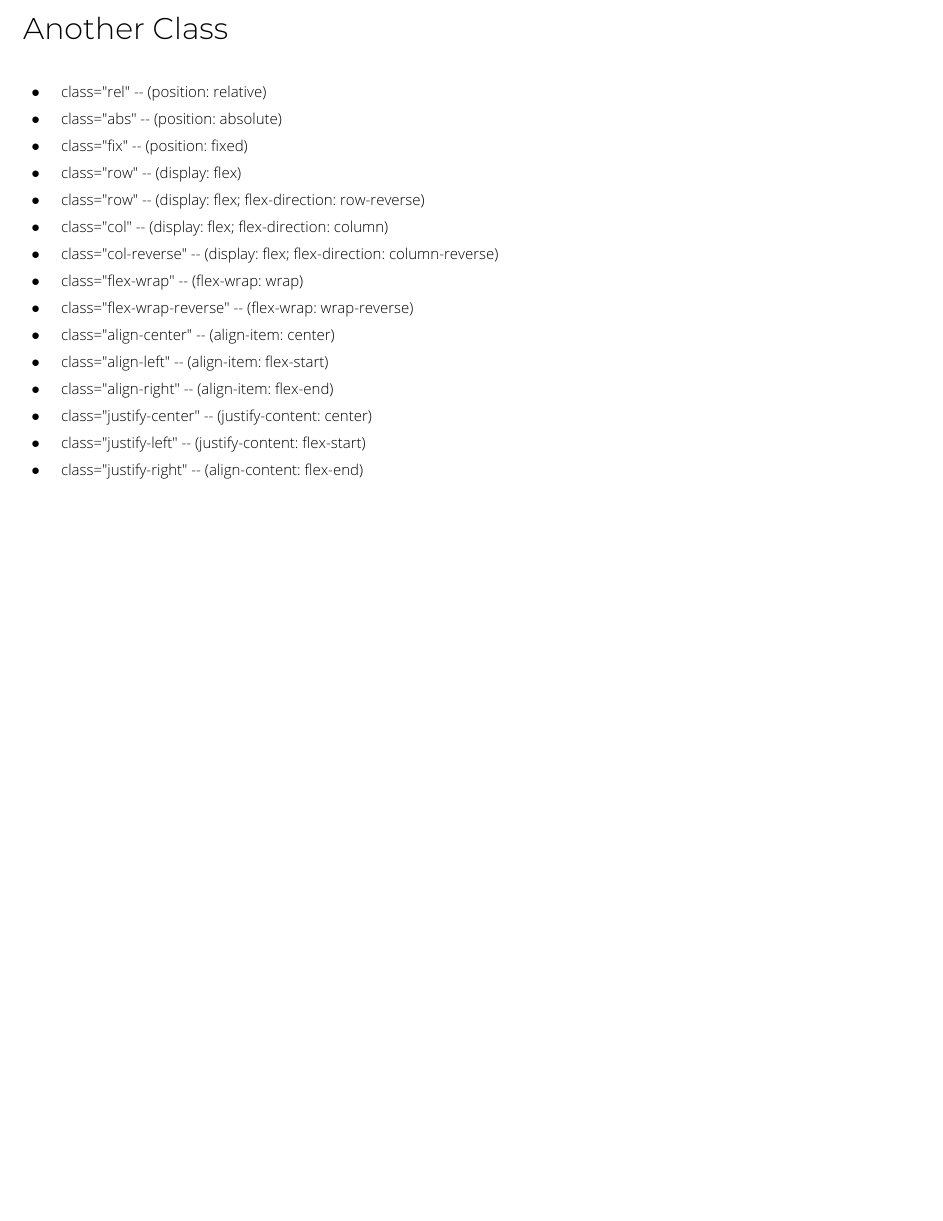
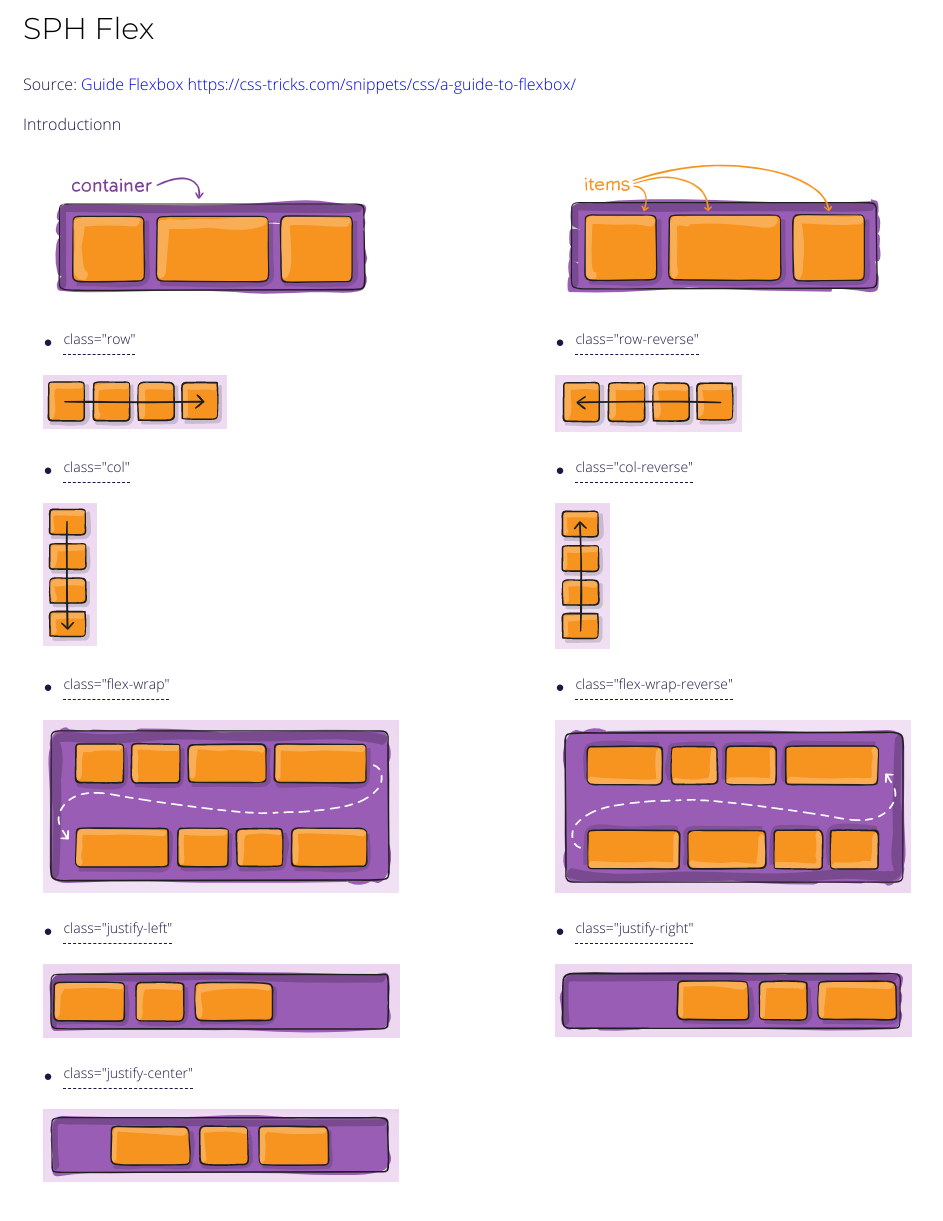
Before and after one commit to tapriandi/SPH-Custom-CSS, a plain HTML site: page index.html in a window 1280 px wide. Shown: the part 3691-4912 px from the top of the page, without its empty margins (105-1048 px from the left). Before the commit the page ends 4234 px from the top, so only its background shows below. Drawn offline with Linux system fonts and the light colour scheme.

Commit message:
'add-flex-ilustration'

```diff
--- a/assets/scss/style.scss
+++ b/assets/scss/style.scss
@@ -297,6 +297,10 @@ body {
         padding: 0;
       }
 
+      img {
+        padding-top: 10px;
+      }
+
       p {
         line-height: 1.5;
         font-size: 14px;
--- a/index.html
+++ b/index.html
@@ -451,28 +451,119 @@
     </div>
 
     <div class="wrap">
+      <h4 class="black">SPH Flex</h4>
+      <br>
+      <p class="blue-deep">Source: <a href="https://css-tricks.com/snippets/css/a-guide-to-flexbox/">Guide Flexbox https://css-tricks.com/snippets/css/a-guide-to-flexbox/</a></p>
+      <br>
+      <p class="blue-deep">Introductionn</p>
+      <div class="row flex-wrap">
+        <div class="item">
+          <img src="./assets/img/container.png" alt="">
+        </div>
+        <div class="item">
+          <img src="./assets/img/items.png" alt="">
+        </div>
+      </div>
+
+      <div class="row flex-wrap">
+        <div class="item">
+          <ul class="list-disc">
+            <li class="blue-deep">
+              <p class="blue-deep">class="row"</p>
+            </li>
+          </ul>
+          <img src="./assets/img/row.png" alt="">
+        </div>
+
+        <div class="item">
+          <ul class="list-disc">
+            <li class="blue-deep">
+              <p class="blue-deep">class="row-reverse"</p>
+            </li>
+          </ul>
+          <img src="./assets/img/row-reverse.png" alt="">
+        </div>
+
+        <div class="item">
+          <ul class="list-disc">
+            <li class="blue-deep">
+              <p class="blue-deep">class="col"</p>
+            </li>
+          </ul>
+          <img src="./assets/img/col.png" alt="">
+        </div>
+
+        <div class="item">
+          <ul class="list-disc">
+            <li class="blue-deep">
+              <p class="blue-deep">class="col-reverse"</p>
+            </li>
+          </ul>
+          <img src="./assets/img/col-reverse.png" alt="">
+        </div>
+
+        <div class="item">
+          <ul class="list-disc">
+            <li class="blue-deep">
+              <p class="blue-deep">class="flex-wrap"</p>
+            </li>
+          </ul>
+          <img src="./assets/img/wrap.png" alt="">
+        </div>
+
+        <div class="item">
+          <ul class="list-disc">
+            <li class="blue-deep">
+              <p class="blue-deep">class="flex-wrap-reverse"</p>
+            </li>
+          </ul>
+          <img src="./assets/img/wrap-reverse.png" alt="">
+        </div>
+
+        <div class="item">
+          <ul class="list-disc">
+            <li class="blue-deep">
+              <p class="blue-deep">class="justify-left"</p>
+            </li>
+          </ul>
+          <img src="./assets/img/justify-left.png" alt="">
+        </div>
+
+        <div class="item">
+          <ul class="list-disc">
+            <li class="blue-deep">
+              <p class="blue-deep">class="justify-right"</p>
+            </li>
+          </ul>
+          <img src="./assets/img/justify-right.png" alt="">
+        </div>
+
+        <div class="item">
+          <ul class="list-disc">
+            <li class="blue-deep">
+              <p class="blue-deep">class="justify-center"</p>
+            </li>
+          </ul>
+          <img src="./assets/img/justify-center.png" alt="">
+        </div>
+
+      </div>
+    </div>
+
+    <!--
+    <div class="wrap">
       <h4 class="black">Another Class</h4>
       <br>
 
       <ul class="list-disc">
-        <li>class="rel" -- (position: relative)</li>
-        <li>class="abs" -- (position: absolute)</li>
-        <li>class="fix" -- (position: fixed)</li>
-        <li>class="row" -- (display: flex)</li>
-        <li>class="row" -- (display: flex; flex-direction: row-reverse)</li>
-        <li>class="col" -- (display: flex; flex-direction: column)</li>
-        <li>class="col-reverse" -- (display: flex; flex-direction: column-reverse)</li>
-        <li>class="flex-wrap" -- (flex-wrap: wrap)</li>
-        <li>class="flex-wrap-reverse" -- (flex-wrap: wrap-reverse)</li>
-        <li>class="align-center" -- (align-item: center)</li>
-        <li>class="align-left" -- (align-item: flex-start)</li>
-        <li>class="align-right" -- (align-item: flex-end)</li>
         <li>class="justify-center" -- (justify-content: center)</li>
         <li>class="justify-left" -- (justify-content: flex-start)</li>
         <li>class="justify-right" -- (align-content: flex-end)</li>
       </ul>
     </div>
+    -->
   </div>
+  <br><br><br>
 
 </body>
 
```
Also changed, not shown: assets/css/style.min.css, assets/img/align-bottom.png (added), assets/img/align-center.png (added), assets/img/align-top.png (added), assets/img/col-reverse.png (added), assets/img/col.png (added), assets/img/container.png (added), assets/img/items.png (added), assets/img/justify-center.png (added), assets/img/justify-left.png (added), assets/img/justify-right.png (added), assets/img/row-reverse.png (added), assets/img/row.png (added), assets/img/wrap-reverse.PNG (added), 1 more files.
